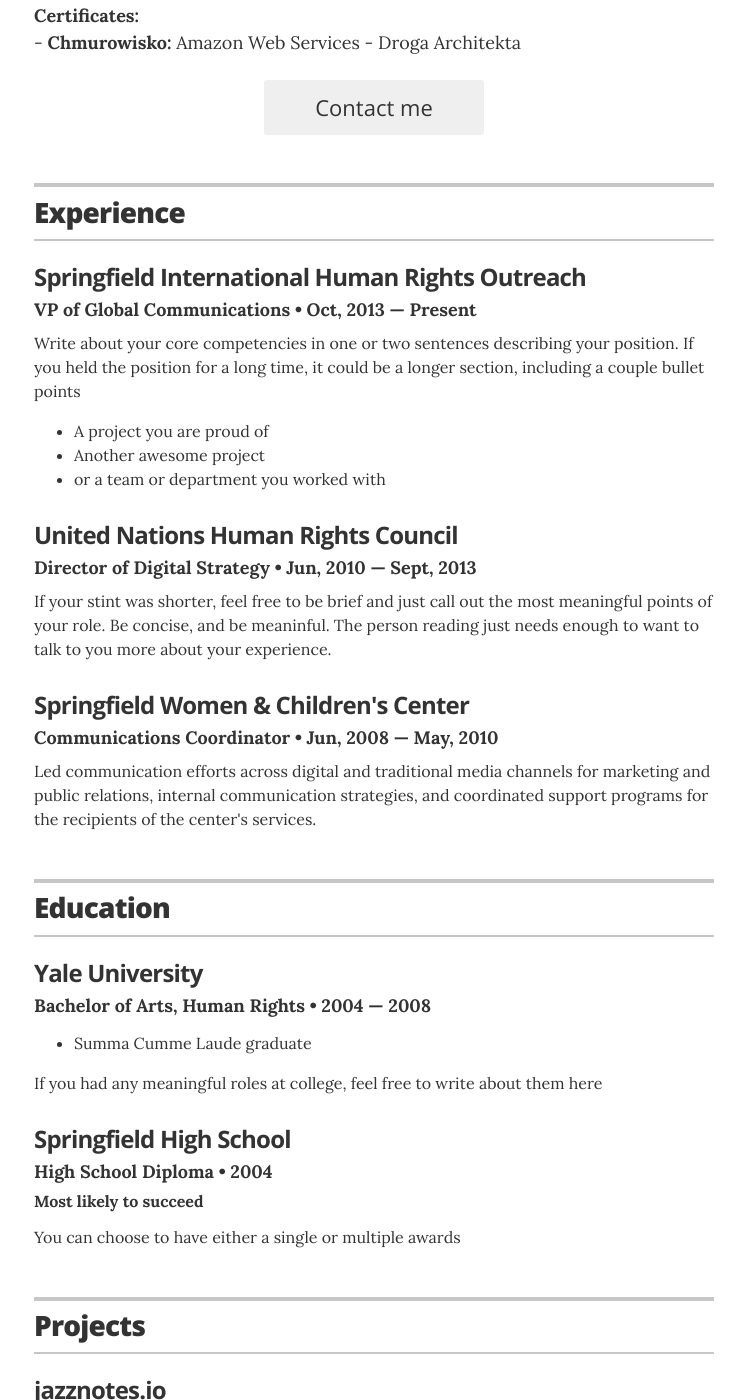
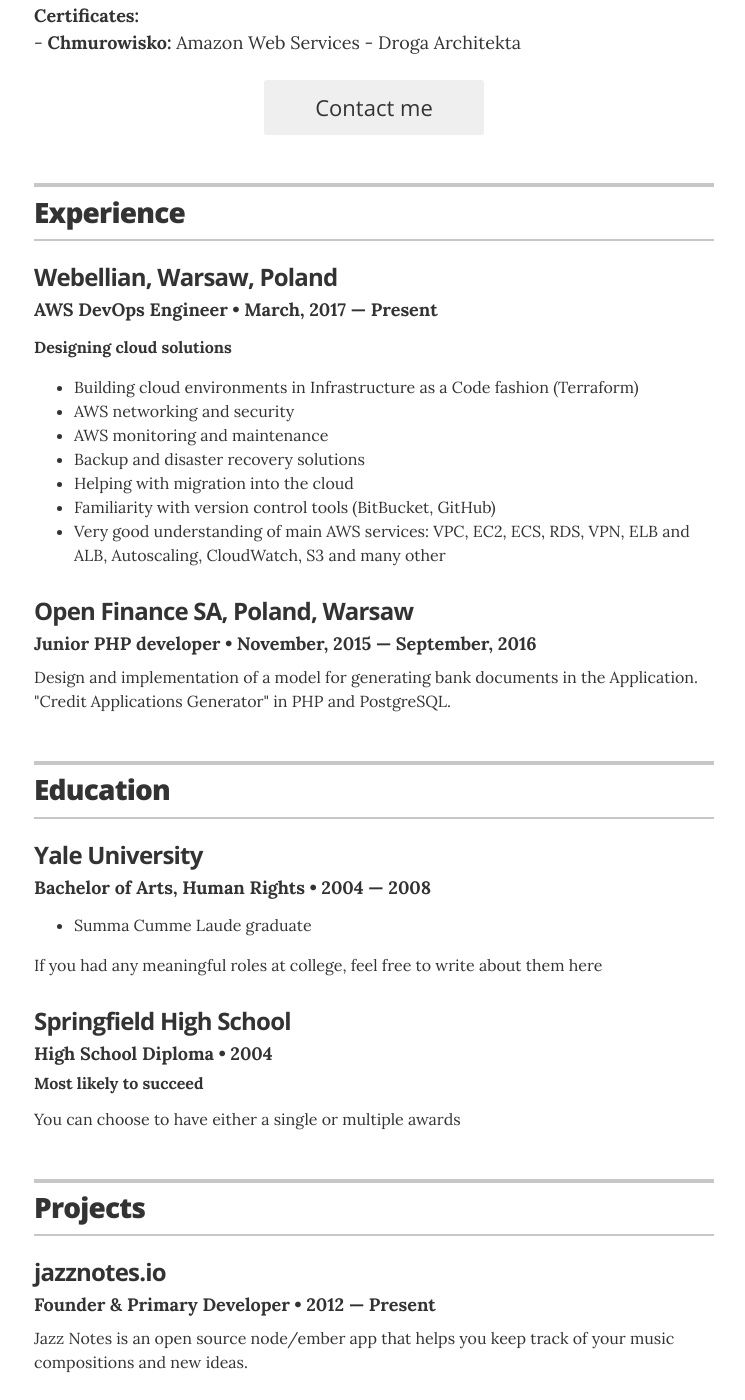
Before and after one commit to jglovier/resume-template, a Jekyll site: the page built from index.html, in a window 1280 px wide and 1400 px high, scrolled down 650 px. Shown: the whole window, without its empty margins (266-1011 px from the left). Built offline with Jekyll 4.4.1, drawn with Linux system fonts in a browser that asks for light colours.

Commit message:
added experience

```diff
--- a/_data/experience.yml
+++ b/_data/experience.yml
@@ -1,19 +1,13 @@
 # Jobs
-# VP of Global Communications
-- company: Springfield International Human Rights Outreach
-  position: VP of Global Communications
-  duration: Oct, 2013 &mdash; Present
-  summary: Write about your core competencies in one or two sentences describing your position. If you held the position for a long time, it could be a longer section, including a couple bullet points	<ul class="resume-item-list"><li>A project you are proud of</li><li>Another awesome project</li><li>or a team or department you worked with</li></ul>
 
-# Director of Digital Stratgy
-- company: United Nations Human Rights Council
-  position: Director of Digital Strategy
-  duration:  Jun, 2010 &mdash; Sept, 2013
-  summary: If your stint was shorter, feel free to be brief and just call out the most meaningful points of your role. Be concise, and be meaninful. The person reading just needs enough to want to talk to you more about your experience.
+# AWS DevOps Engineer at Webellian, Warsaw, Poland
+- company: Webellian, Warsaw, Poland
+  position: AWS DevOps Engineer
+  duration: March, 2017 &mdash; Present
+  summary: '<p><b>Designing cloud solutions</b></p><ul class="resume-item-list"><li>Building cloud environments in Infrastructure as a Code fashion (Terraform)</li><li>AWS networking and security</li><li>AWS monitoring and maintenance</li><li>Backup and disaster recovery solutions</li><li>Helping with migration into the cloud</li><li>Familiarity with version control tools (BitBucket, GitHub)</li><li>Very good understanding of main AWS services: VPC, EC2, ECS, RDS, VPN, ELB and ALB, Autoscaling, CloudWatch, S3 and many other</li></ul>'
 
-
-# Communications Coordinator
-- company: Springfield Women & Children's Center
-  position: Communications Coordinator
-  duration:   Jun, 2008  &mdash; May, 2010
-  summary: Led communication efforts across digital and traditional media channels for marketing and public relations, internal communication strategies, and coordinated support programs for the recipients of the center's services.
+# Open Finance SA, Poland, Warsaw
+- company: Open Finance SA, Poland, Warsaw
+  position: Junior PHP developer
+  duration:   November, 2015  &mdash; September, 2016
+  summary: Design and implementation of a model for generating bank documents in the Application. "Credit Applications Generator" in PHP and PostgreSQL.
```
